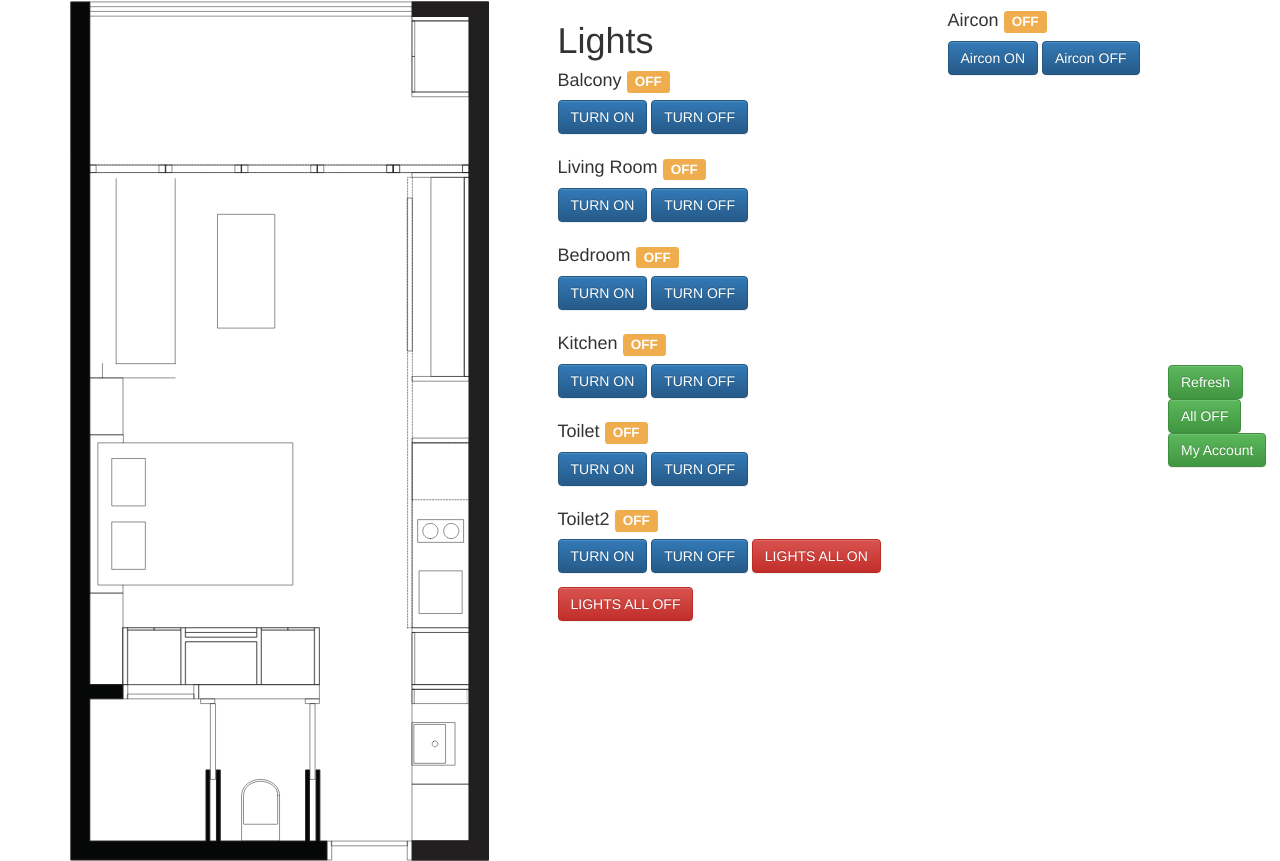
After one commit to kfennedy/BanyanTree, a Django app: page /indiv/ in a window 1280 px wide. The commit adds this page. Run offline with Django 3.2, Linux system fonts and the light colour scheme; data comes from the database, SQL or seed files in the repository; both versions use the stored data as it was after the commit; some libraries are stand-ins or nearby versions.

Commit message:
transfer content of HOME view to INDIV view and the respective html too

```diff
--- a/BanyanApp/urls.py
+++ b/BanyanApp/urls.py
@@ -2,11 +2,12 @@ from django.conf.urls import url, include
 from django.contrib import admin
 
 from .views import (
-root, home
+root, home, indiv
 )
 
 
 urlpatterns = [
 url(r'^$', root),
 url(r'^home/$', home),
+url(r'^indiv/$', indiv),
 ]
--- a/BanyanApp/views.py
+++ b/BanyanApp/views.py
@@ -17,6 +17,12 @@ def root(request):
     return render(request, "root.html")
 
 def home(request):
+    lights = Light.objects.all()
+    air = Air.objects.all()[0]
+    context = {"dict": {"lights":lights}, "air":air}
+    return render(request, "home.html", context)
+
+def indiv(request):
     lights = Light.objects.all()
     air = Air.objects.all()[0]
     context = {"dict": {"lights":lights}, "air":air}
@@ -43,4 +49,4 @@ def home(request):
             air.save()
 
 
-    return render(request, "home.html", context)
+    return render(request, "indiv.html", context)
--- a/templates/application.html
+++ b/templates/application.html
@@ -23,17 +23,6 @@
   </head>
 
   <body>
-    <div id=menu>
-      <a href="/home/">
-        <input type="button" value="Refresh" class="btn btn-success">
-      </a>
-      <a href="/home/">
-        <input type="button" value="All OFF" class="btn btn-success">
-      </a>
-      <a href="/home/">
-        <input type="button" value="My Account" class="btn btn-success">
-      </a>
-    </div>
     <div class="row">
       <div class="col-sm-6 col-centered">
         {% block root %}
--- /dev/null
+++ b/templates/indiv.html
@@ -0,0 +1,91 @@
+{% extends 'application.html' %}
+
+{% block content %}
+
+<div id=menu>
+  <a href="/indiv/">
+    <input type="button" value="Refresh" class="btn btn-success">
+  </a>
+  <a href="/indiv/">
+    <input type="button" value="All OFF" class="btn btn-success">
+  </a>
+  <a href="/indiv/">
+    <input type="button" value="My Account" class="btn btn-success">
+  </a>
+</div>
+
+<div class="content container">
+  <div class="row">
+
+    <div class="col-sm-5">
+      <img src="/static/img/plan.svg" class="plan">
+    </div>
+
+    <div class="col-sm-4">
+
+      {% for key,value in dict.items %}
+        <h1> {{key|title}}</h1>
+        {% for item in value %}
+          <h4> {{item.room}}
+          {% if item.state %}
+            <span class="label label-success">ON</span>
+          {% else %}
+            <span class="label label-warning">OFF</span>
+          {% endif %}
+          </h4>
+
+          <form action="/indiv/" method="post" class="inline">
+            {% csrf_token %}
+            <input type="hidden" name="{{key}}" value="{{key}}"/>
+            <input type="hidden" name="room" value="{{item.room}}"/>
+            <input type="hidden" name="state" value="True"/>
+            <input type="submit" value="TURN ON" class="btn btn-primary">
+          </form>
+
+          <form action="/indiv/" method="post" class="inline">
+            {% csrf_token %}
+            <input type="hidden" name="{{key}}" value="{{key}}"/>
+            <input type="hidden" name="room" value="{{item.room}}"/>
+            <input type="hidden" name="state" value="False"/>
+            <input type="submit" value="TURN OFF" class="btn btn-primary">
+          </form>
+        {% endfor %}
+      {% endfor %}
+
+      <form action="/indiv/" method="post" class="inline">
+        {% csrf_token %}
+        <input type="hidden" name="all_lights" value="a"/>
+        <input type="submit" value="LIGHTS ALL ON" class="btn btn-danger">
+      </form>
+      <form action="/indiv/" method="post" class="inline">
+        {% csrf_token %}
+        <input type="hidden" name="all_lights" value=""/>
+        <input type="submit" value="LIGHTS ALL OFF" class="btn btn-danger">
+      </form>
+
+    </div>
+
+    <div class="col-sm-3">
+      <h4>Aircon
+        {% if air.state %}
+          <span class="label label-success">ON</span>
+        {% else %}
+          <span class="label label-warning">OFF</span>
+        {% endif %}
+      </h1>
+      <form action="/indiv/" method="post" class="inline">
+        {% csrf_token %}
+        <input type="hidden" name="air" value="a"/>
+        <input type="submit" value="Aircon ON" class="btn btn-primary">
+      </form>
+      <form action="/indiv/" method="post" class="inline">
+        {% csrf_token %}
+        <input type="hidden" name="air" value=""/>
+        <input type="submit" value="Aircon OFF" class="btn btn-primary">
+      </form>
+    </div>
+
+  </div>
+</div>
+
+{% endblock %}
```
Also changed, not shown: templates/home.html (+0 -73 lines), db.sqlite3, 3 other files.
